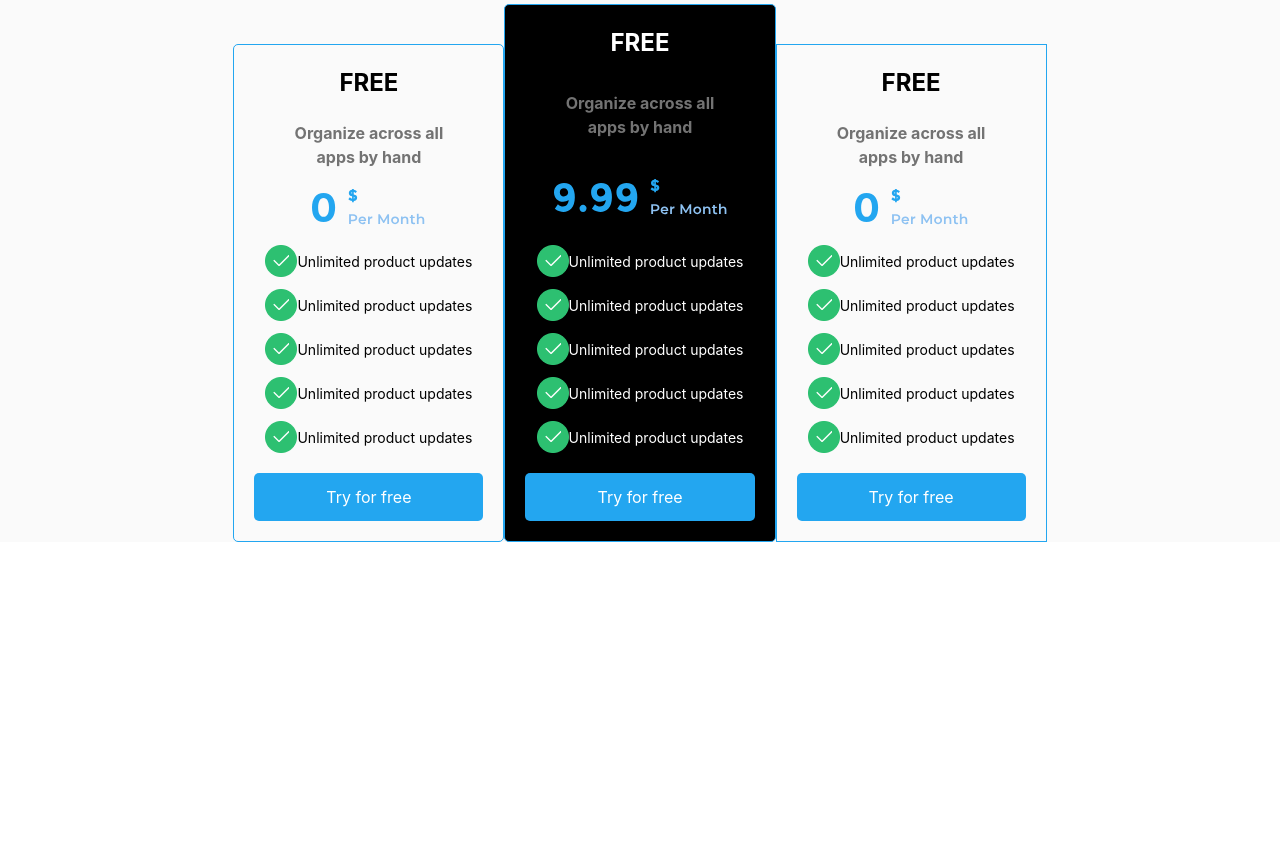
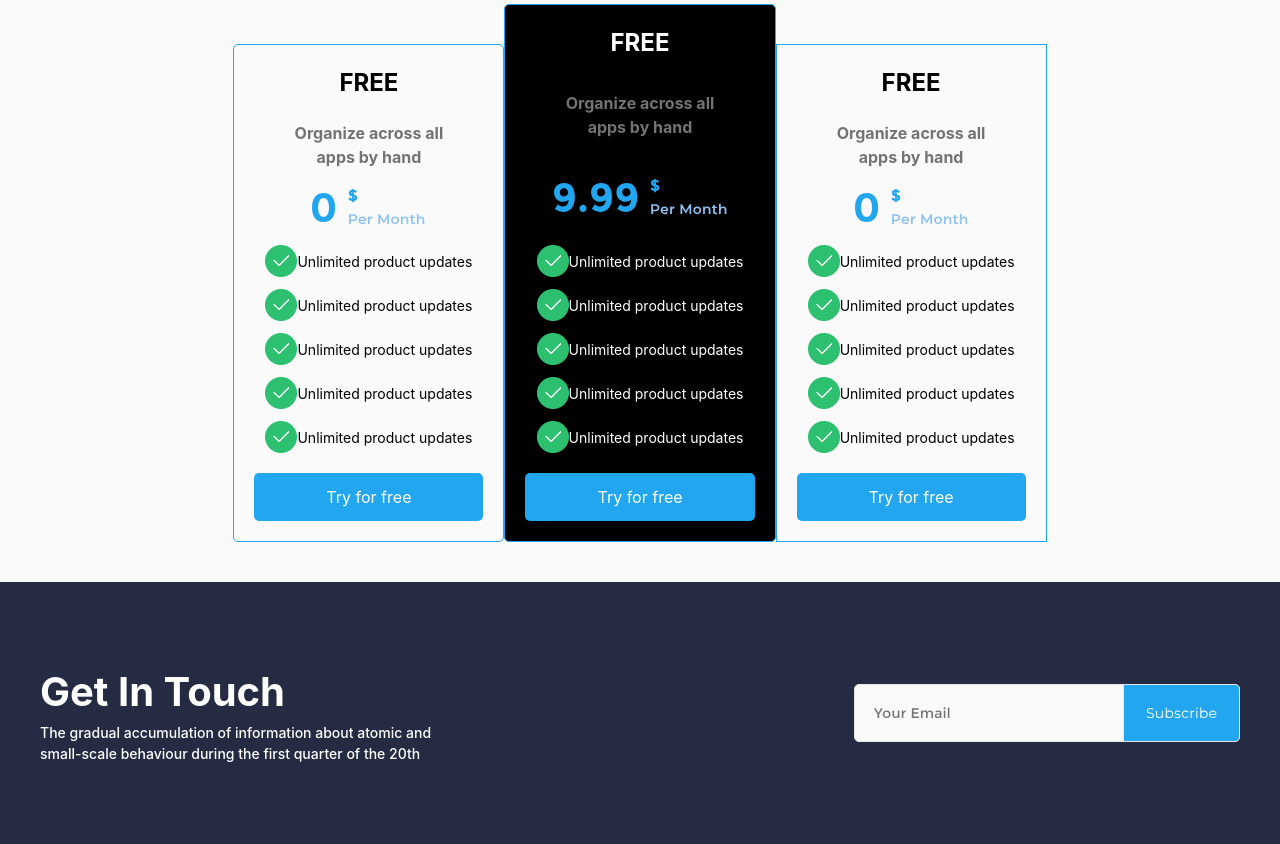
Before and after one commit to Ehson01/LESSON_21, a website: page index.html in a window 1280 px wide. Shown: the part 2875-3719 px from the top of the page. Before the commit the page ends 3417 px from the top, so only its background shows below. Drawn offline with Linux system fonts and the light colour scheme.

Commit message:
section6

```diff
--- a/index.html
+++ b/index.html
@@ -356,7 +356,18 @@
                 </div>
             </div>
         </section>
-        <section></section>
+        <section class="bg-[#252B42] w-full">
+            <div class="lg:max-w-300 max-w-80 m-auto mt-10 py-20 flex lg:flex-row flex-col lg:justify-between lg:items-center">
+                <div>
+                    <h2 class="text-[40px] text-white font-bold">Get In Touch</h2>
+                    <p class="text-[14px] font-medium text-white lg:w-100">The gradual accumulation of information about atomic and
+small-scale behaviour during the first quarter of the 20th </p>
+                </div>
+                <div>
+                    <img src="./image_for_index/input.svg" alt="">
+                </div>
+            </div>
+        </section>
     </main>
 </body>
 </html>
```
Also changed, not shown: image_for_index/input.svg (added), src/output.css.
